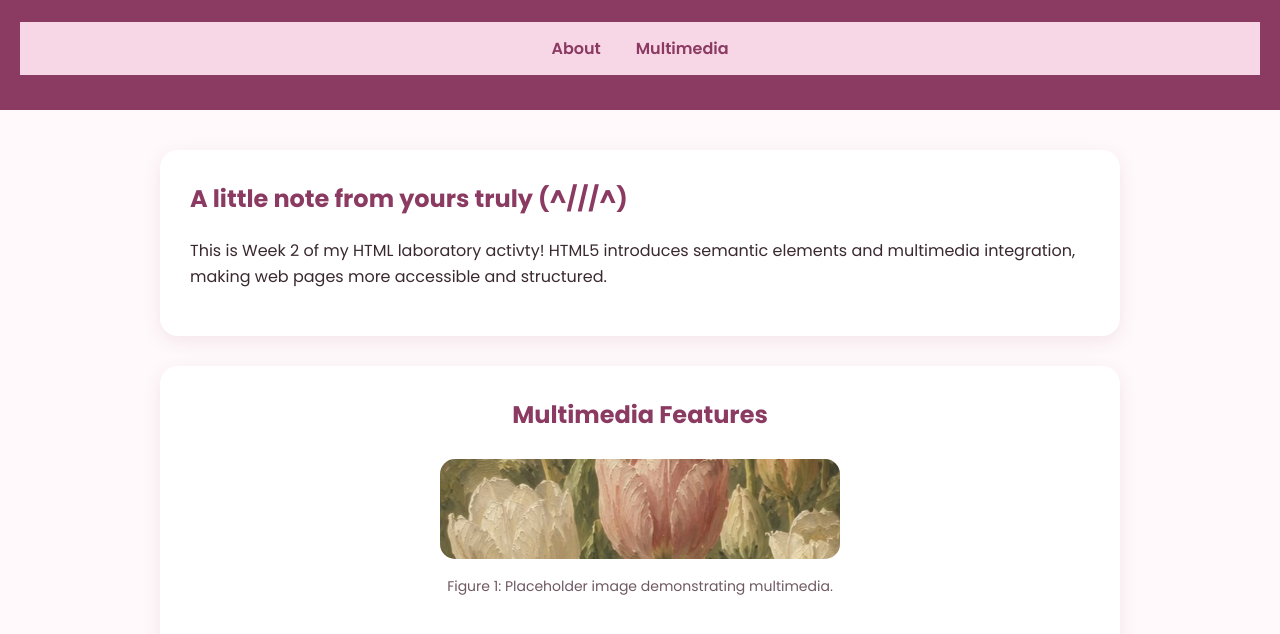
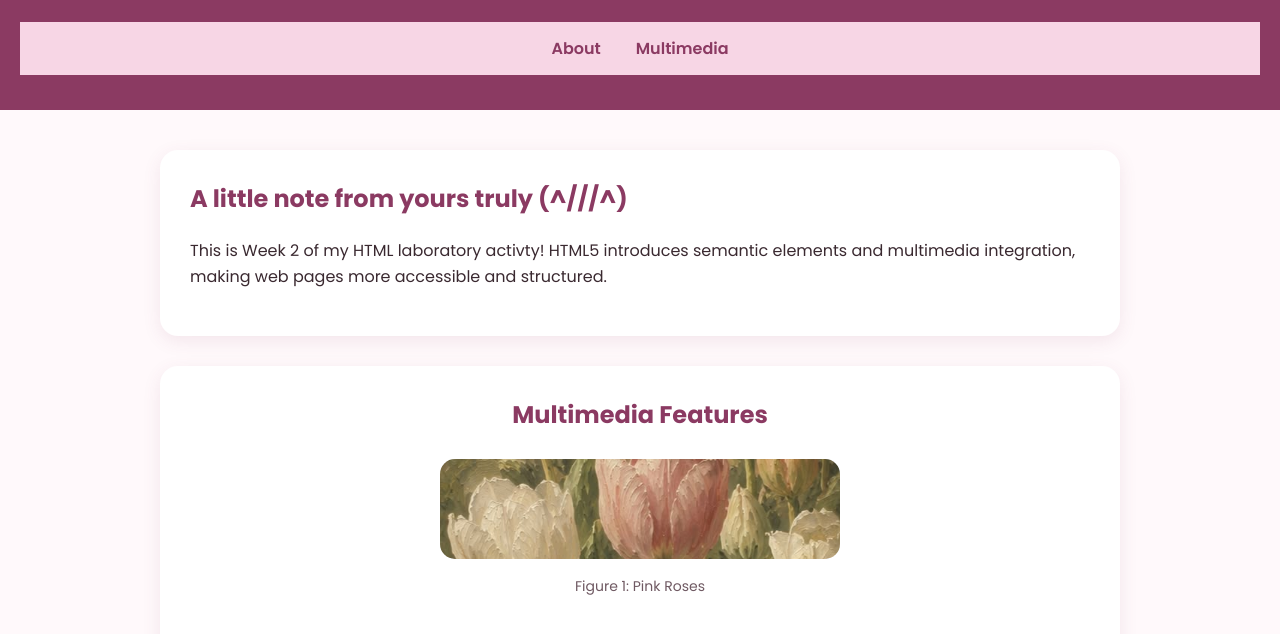
Before and after one commit to paulinekayebisnarnicolas25-hash/WebSys-NicolasPaulineKaye-BSIS2A, a plain HTML site: page Week2__SemanticMultimedia/index.html in a window 1280 px wide. Shown: the part 126-760 px from the top of the page. Drawn offline with Linux system fonts and the light colour scheme; grey boxes are pictures that could not be loaded.

Commit message:
Completed Week 2 Semantic Multimedia

```diff
--- a/Week2__SemanticMultimedia/index.html
+++ b/Week2__SemanticMultimedia/index.html
@@ -152,10 +152,10 @@ This is Week 2 of my HTML laboratory activty! HTML5 introduces semantic elements
             <figure>
                 <img
                     src="image1.jpg"
-                    alt="Placeholder image demonstrating multimedia">
+                    alt="Pink Roses">
 
                 <figcaption>
-                    Figure 1: Placeholder image demonstrating multimedia.
+                    Figure 1: Pink Roses
                 </figcaption>
 
             </figure>
```
